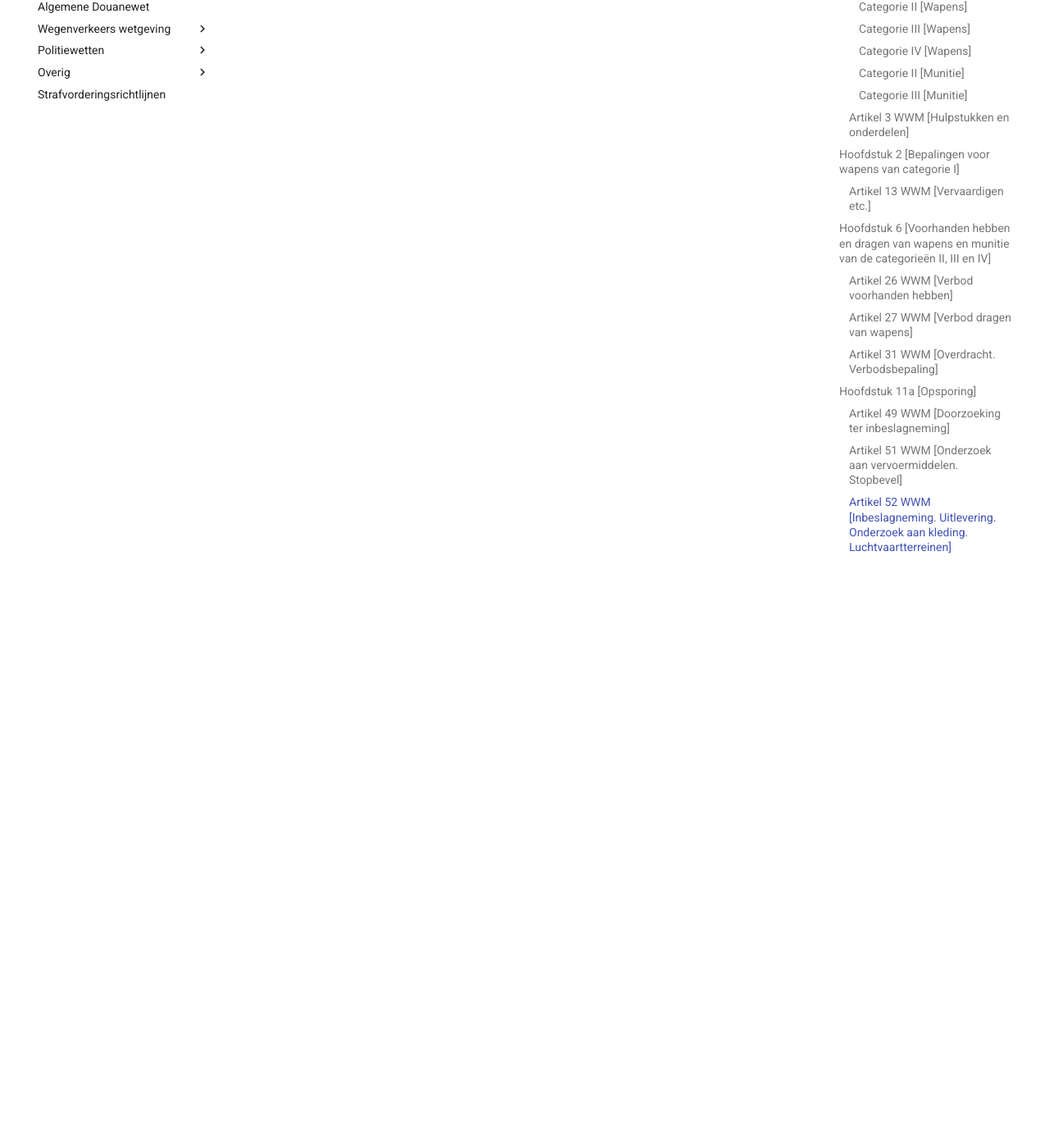
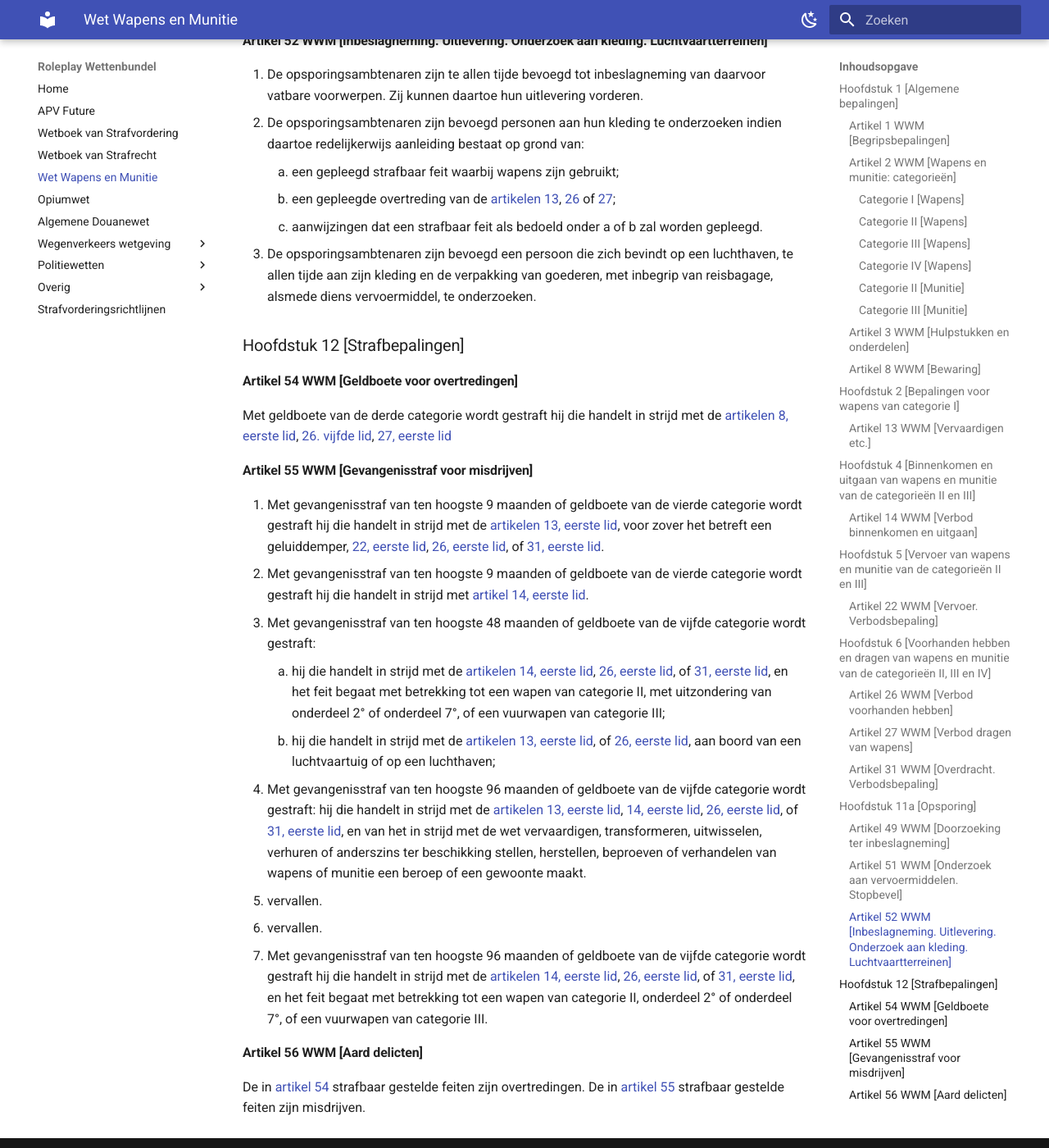
Before and after one commit to EnriqueFernandez20/FutureRP-Wettenbundel, an MkDocs documentation site: the page built from docs/wet-wapens-en-munitie.md, in a window 1280 px wide and 1400 px high, scrolled down 5404 px. Shown: the whole window at 82% size. Built offline with MkDocs 1.6.1 and Material for MkDocs 9.7.7, drawn with Linux system fonts in a browser that asks for light colours; some of the changed text lies outside the part shown.

Commit message:
Strafbepalingen WWM

```diff
--- a/docs/wet-wapens-en-munitie.md
+++ b/docs/wet-wapens-en-munitie.md
@@ -1,6 +1,6 @@
 # Wet Wapens en Munitie
 
-## Hoofdstuk 1 [Algemene bepalingen]
+### Hoofdstuk 1 [Algemene bepalingen]
 
 #### Artikel 1 WWM [Begripsbepalingen]
 
@@ -37,40 +37,61 @@ In deze wet wordt verstaan onder:
     ##### Categorie II [Wapens]
 
     1° vuurwapens die niet onder een van de andere categorieën vallen;
-     2° vuurwapens, geschikt om automatisch te vuren;
-     3° vuurwapens die zodanig zijn vervaardigd of gewijzigd dat het dragen niet of minder zichtbaar is dan wel dat de aanvalskracht wordt verhoogd;
-     4° vuurwapens die uiterlijk gelijken op een ander voorwerp dan een wapen;
-     5° voorwerpen waarmee door een elektrische stroomstoot personen weerloos kunnen worden gemaakt of pijn kan worden toegebracht, met uitzondering van medische hulpmiddelen;
-     6° voorwerpen, bestemd voor het treffen van personen met giftige, verstikkende, weerloosmakende, traanverwekkende en soortgelijke stoffen, met uitzondering van medische hulpmiddelen en van vuurwapens in de vorm van geweren, revolvers en pistolen, bestemd voor het afschieten van munitie met weerloosmakende of traanverwekkende stof;
-     7° voorwerpen bestemd voor het treffen van personen of zaken door vuur of door middel van ontploffing.
+
+    2° vuurwapens, geschikt om automatisch te vuren;
+
+    3° vuurwapens die zodanig zijn vervaardigd of gewijzigd dat het dragen niet of minder zichtbaar is dan wel dat de aanvalskracht wordt verhoogd;
+
+    4° vuurwapens die uiterlijk gelijken op een ander voorwerp dan een wapen;
+
+    5° voorwerpen waarmee door een elektrische stroomstoot personen weerloos kunnen worden gemaakt of pijn kan worden toegebracht, met uitzondering van medische hulpmiddelen;
+
+    6° voorwerpen, bestemd voor het treffen van personen met giftige, verstikkende, weerloosmakende, traanverwekkende en soortgelijke stoffen, met uitzondering van medische hulpmiddelen en van vuurwapens in de vorm van geweren, revolvers en pistolen, bestemd voor het afschieten van munitie met weerloosmakende of traanverwekkende stof;
+
+    7° voorwerpen bestemd voor het treffen van personen of zaken door vuur of door middel van ontploffing.
 
     ##### Categorie III [Wapens]
 
-    1° vuurwapens in de vorm van geweren, revolvers en pistolen voor zover zij niet vallen onder categorie II sub b, c of f;
-     2° toestellen voor beroepsdoeleinden die geschikt zijn om projectielen af te schieten;
-     3° werpmessen;
-     4° alarm- en startpistolen en -revolvers, met uitzondering van alarm- en startpistolen die:
-     &nbsp;&nbsp;&nbsp;&nbsp;a. geen loop of een kennelijk verkorte, geheel gevulde loop hebben;
-     &nbsp;&nbsp;&nbsp;&nbsp;b. zodanig zijn ingericht dat zij uitsluitend knalpatronen van een kaliber niet groter dan 6 mm kunnen bevatten; en
-     &nbsp;&nbsp;&nbsp;&nbsp;c. waarvan de ligplaats van de patronen en de gasuitlaat loodrecht staan op de loop of op de lengterichting van het wapen.
+    1° vuurwapens in de vorm van geweren, revolvers en pistolen voor zover zij niet vallen onder categorie II sub 2°, 3° of 6°;
+
+    2° toestellen voor beroepsdoeleinden die geschikt zijn om projectielen af te schieten;
+
+    3° werpmessen;
+
+    4° alarm- en startpistolen en -revolvers, met uitzondering van alarm- en startpistolen die:
+
+    &nbsp;&nbsp;&nbsp;&nbsp;a. geen loop of een kennelijk verkorte, geheel gevulde loop hebben;
+
+    &nbsp;&nbsp;&nbsp;&nbsp;b. zodanig zijn ingericht dat zij uitsluitend knalpatronen van een kaliber niet groter dan 6 mm kunnen bevatten; en
+
+    &nbsp;&nbsp;&nbsp;&nbsp;c. waarvan de ligplaats van de patronen en de gasuitlaat loodrecht staan op de loop of op de lengterichting van het wapen.
 
     ##### Categorie IV [Wapens]
 
     1° blanke wapens waarvan het lemmet meer dan een snijkant heeft, voor zover zij niet vallen onder categorie I;
-     2° degens, zwaarden, sabels en bajonetten;
-     3° wapenstokken;
-     4° lucht-, gas- en veerdrukwapens, behoudens zulke door Onze Minister overeenkomstig categorie I, sub g, aangewezen die zodanig gelijken op een vuurwapen dat zij voor bedreiging of afdreiging geschikt zijn;
-     5° kruisbogen en harpoenen;
-     6° bij regeling van Onze Minister aangewezen voorwerpen die geschikt zijn om daarmee personen ernstig lichamelijk letsel toe te brengen;
-     7° Voorwerpen waarvan, gelet op hun aard of de omstandigheden waaronder zij worden aangetroffen, redelijkerwijs kan worden aangenomen dat zij zijn bestemd om letsel aan personen toe te brengen of te dreigen en die niet onder een van de andere categorieën vallen.
+
+    2° degens, zwaarden, sabels en bajonetten;
+
+    3° wapenstokken;
+
+    4° lucht-, gas- en veerdrukwapens, behoudens zulke door Onze Minister overeenkomstig categorie I, sub g, aangewezen die zodanig gelijken op een vuurwapen dat zij voor bedreiging of afdreiging geschikt zijn;
+
+    5° kruisbogen en harpoenen;
+
+    6° bij regeling van Onze Minister aangewezen voorwerpen die geschikt zijn om daarmee personen ernstig lichamelijk letsel toe te brengen;
+
+    7° Voorwerpen waarvan, gelet op hun aard of de omstandigheden waaronder zij worden aangetroffen, redelijkerwijs kan worden aangenomen dat zij zijn bestemd om letsel aan personen toe te brengen of te dreigen en die niet onder een van de andere categorieën vallen.
 
 2. Munitie in de zin van deze wet is, onderverdeeld in de volgende categorieën:
 
     ##### Categorie II [Munitie]
 
     1° munitie die uitsluitend geschikt voor vuurwapens van categorie II is;
+
     2° munitie die een giftige, verstikkende, weerloosmakende, traanverwekkende of soortgelijke stof verspreidt, met uitzondering van munitie met weerloosmakende of traanverwekkende stof, bestemd voor vuurwapens in de vorm van geweren, revolvers en pistolen;
+
     3° munitie voorzien van een projectiel waarmee een pantserplaat kan worden doorboord, munitie voorzien van een projectiel met brandsas of met een explosieve lading, alsmede de voor deze munitie bestemde projectielen;
+
     4° munitie voor geweren, revolvers en pistolen voorzien van expanderende projectielen, alsmede de voor deze munitie bestemde projectielen, behalve wanneer het voor de jacht of de schietsport bestemde munitie of projectielen betreft.
 
     ##### Categorie III [Munitie]
@@ -86,29 +107,47 @@ In deze wet wordt verstaan onder:
 2. De bepalingen betreffende munitie zijn mede van toepassing op onderdelen van die munitie, voorzover geschikt om munitie van te maken.
 3. Magazijnen voor vuurwapens zijn in elk geval hulpstukken als bedoeld in het eerste lid.
 
-## Hoofdstuk 2 [Bepalingen voor wapens van categorie I]
+#### Artikel 8 WWM [Bewaring]
+
+1. Hij die een wapen of munitie voorhanden heeft, zonder daartoe gerechtigd te zijn, is verplicht deze terstond bij de korpschef in bewaring te geven.
+
+### Hoofdstuk 2 [Bepalingen voor wapens van categorie I]
 
 #### Artikel 13 WWM [Vervaardigen etc.]
 
-Het is verboden een wapen van categorie I te vervaardigen, te transformeren, voor derden te herstellen, over te dragen, voorhanden te hebben, te dragen, te vervoeren, te doen binnenkomen of te doen uitgaan.
+1. Het is verboden een wapen van categorie I te vervaardigen, te transformeren, voor derden te herstellen, over te dragen, voorhanden te hebben, te dragen, te vervoeren, te doen binnenkomen of te doen uitgaan.
 
-Het overtreden van dit misdrijf wordt gestraft met een gevangenisstraf van ten hoogste 48 maanden of een geldboete van de vierde categorie.
+### Hoofdstuk 4 [Binnenkomen en uitgaan van wapens en munitie van de categorieën II en III]
 
-## Hoofdstuk 6 [Voorhanden hebben en dragen van wapens en munitie van de categorieën II, III en IV]
+#### Artikel 14 WWM [Verbod binnenkomen en uitgaan]
+
+1. Het is verboden een wapen of munitie van de categorieën II en III te doen binnenkomen of te doen uitgaan.
+
+### Hoofdstuk 5 [Vervoer van wapens en munitie van de categorieën II en III]
+
+#### Artikel 22 WWM [Vervoer. Verbodsbepaling]
+
+1. Het is verboden een wapen of munitie van de categorieën II en III te vervoeren
+
+### Hoofdstuk 6 [Voorhanden hebben en dragen van wapens en munitie van de categorieën II, III en IV]
 
 #### Artikel 26 WWM [Verbod voorhanden hebben]
 
-Het is verboden een wapen of munitie van de categorieën II en III voorhanden te hebben, wordt gestraft met een gevangenisstraf van ten hoogste 96 maanden of geldboete van de vijfde categorie.
+1. Het is verboden een wapen of munitie van de categorieën II en III voorhanden te hebben.
+2. vervallen.
+3. vervallen.
+4. vervallen.
+5. Het is personen die de leeftijd van achttien jaren nog niet hebben bereikt verboden een wapen van categorie IV voorhanden te hebben.
 
 #### Artikel 27 WWM [Verbod dragen van wapens]
 
-Het is verboden een wapen van de categorieën II, III en IV te dragen, wordt gestraft met een gevangenisstraf van ten hoogste 36 maanden of geldboete van de vierde categorie.
+1. Het is verboden een wapen van de categorieën II, III en IV te dragen.
 
 #### Artikel 31 WWM [Overdracht. Verbodsbepaling]
 
-Het is verboden een wapen of munitie van de categorieën II en III over te dragen, wordt gestraft met een gevangenisstraf van 90 maanden of geldboete van de vijfde categorie.
+1. Het is verboden een wapen of munitie van de categorieën II en III over te dragen.
 
-## Hoofdstuk 11a [Opsporing]
+### Hoofdstuk 11a [Opsporing]
 
 #### Artikel 49 WWM [Doorzoeking ter inbeslagneming]
 
@@ -131,3 +170,25 @@ De opsporingsambtenaren kunnen te allen tijde op plaatsen waar zij redelijkerwij
     2. een gepleegde overtreding van de [artikelen 13](#artikel-13-wwm-vervaardigen-etc), [26](#artikel-26-wwm-verbod-voorhanden-hebben) of [27](#artikel-27-wwm-verbod-dragen-van-wapens);
     3. aanwijzingen dat een strafbaar feit als bedoeld onder a of b zal worden gepleegd.
 3. De opsporingsambtenaren zijn bevoegd een persoon die zich bevindt op een luchthaven, te allen tijde aan zijn kleding en de verpakking van goederen, met inbegrip van reisbagage, alsmede diens vervoermiddel, te onderzoeken.
+
+### Hoofdstuk 12 [Strafbepalingen]
+
+#### Artikel 54 WWM [Geldboete voor overtredingen]
+
+Met geldboete van de derde categorie wordt gestraft hij die handelt in strijd met de [artikelen 8, eerste lid](#artikel-8-wwm-bewaring), [26. vijfde lid](#artikel-26-wwm-verbod-voorhanden-hebben), [27, eerste lid](#artikel-27-wwm-verbod-dragen-van-wapens)
+
+#### Artikel 55 WWM [Gevangenisstraf voor misdrijven]
+
+1. Met gevangenisstraf van ten hoogste 9 maanden of geldboete van de vierde categorie wordt gestraft hij die handelt in strijd met de [artikelen 13, eerste lid](#artikel-13-wwm-vervaardigen-etc), voor zover het betreft een geluiddemper, [22, eerste lid](#artikel-22-wwm-vervoer-verbodsbepaling), [26, eerste lid](#artikel-26-wwm-verbod-voorhanden-hebben), of [31, eerste lid](#artikel-31-wwm-overdracht-verbodsbepaling).
+2. Met gevangenisstraf van ten hoogste 9 maanden of geldboete van de vierde categorie wordt gestraft hij die handelt in strijd met [artikel 14, eerste lid](#artikel-14-wwm-verbod-binnenkomen-en-uitgaan).
+3. Met gevangenisstraf van ten hoogste 48 maanden of geldboete van de vijfde categorie wordt gestraft:
+    1. hij die handelt in strijd met de [artikelen 14, eerste lid](#artikel-14-wwm-verbod-binnenkomen-en-uitgaan), [26, eerste lid](#artikel-26-wwm-verbod-voorhanden-hebben), of [31, eerste lid](#artikel-31-wwm-overdracht-verbodsbepaling), en het feit begaat met betrekking tot een wapen van categorie II, met uitzondering van onderdeel 2° of onderdeel 7°, of een vuurwapen van categorie III;
+    2. hij die handelt in strijd met de [artikelen 13, eerste lid](#artikel-13-wwm-vervaardigen-etc), of [26, eerste lid](#artikel-26-wwm-verbod-voorhanden-hebben), aan boord van een luchtvaartuig of op een luchthaven;
+4. Met gevangenisstraf van ten hoogste 96 maanden of geldboete van de vijfde categorie wordt gestraft: hij die handelt in strijd met de [artikelen 13, eerste lid](#artikel-13-wwm-vervaardigen-etc), [14, eerste lid](#artikel-14-wwm-verbod-binnenkomen-en-uitgaan), [26, eerste lid](#artikel-26-wwm-verbod-voorhanden-hebben), of [31, eerste lid](#artikel-31-wwm-overdracht-verbodsbepaling), en van het in strijd met de wet vervaardigen, transformeren, uitwisselen, verhuren of anderszins ter beschikking stellen, herstellen, beproeven of verhandelen van wapens of munitie een beroep of een gewoonte maakt.
+5. vervallen.
+6. vervallen.
+7. Met gevangenisstraf van ten hoogste 96 maanden of geldboete van de vijfde categorie wordt gestraft hij die handelt in strijd met de [artikelen 14, eerste lid](#artikel-14-wwm-verbod-binnenkomen-en-uitgaan), [26, eerste lid](#artikel-26-wwm-verbod-voorhanden-hebben), of [31, eerste lid](#artikel-31-wwm-overdracht-verbodsbepaling), en het feit begaat met betrekking tot een wapen van categorie II, onderdeel 2° of onderdeel 7°, of een vuurwapen van categorie III.
+
+#### Artikel 56 WWM [Aard delicten]
+
+De in [artikel 54](#artikel-54-wwm-geldboete-voor-overtredingen) strafbaar gestelde feiten zijn overtredingen. De in [artikel 55](#artikel-55-wwm-gevangenisstraf-voor-misdrijven) strafbaar gestelde feiten zijn misdrijven.
```
